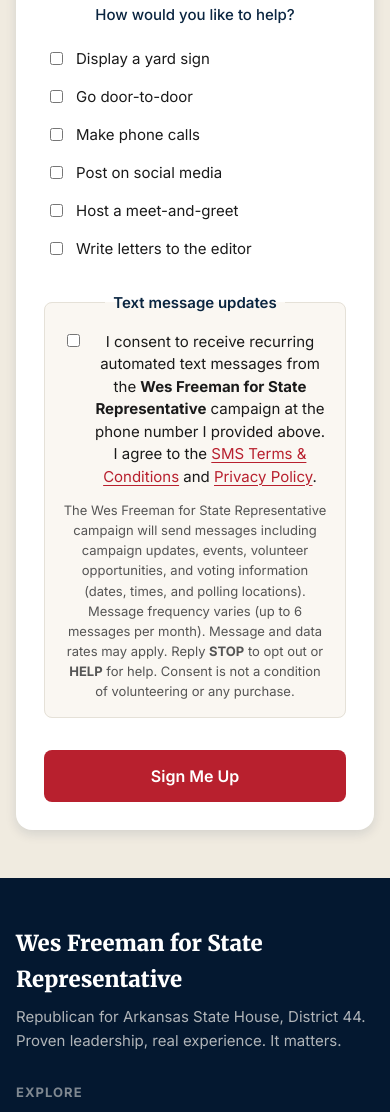
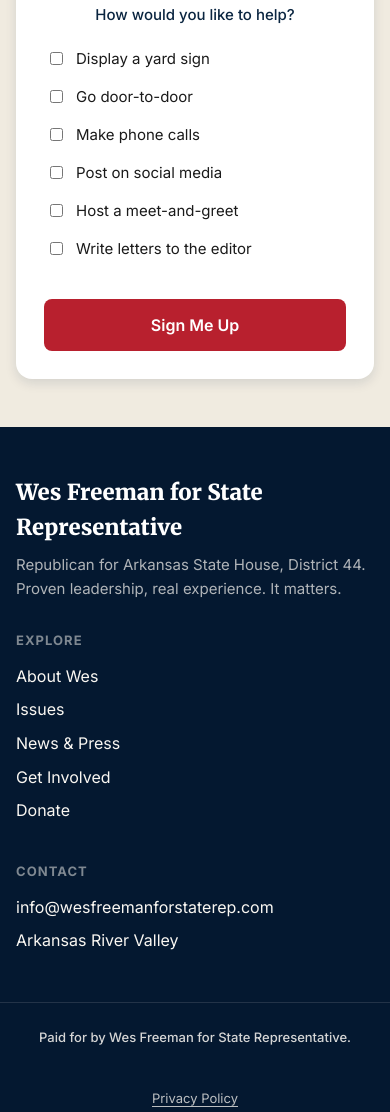
Before and after one commit to TandemYoung/WesSite, a plain HTML site: page index.html in a window 390 px wide. Shown: the part 8274-9386 px from the top of the page. Drawn offline with Linux system fonts and the light colour scheme.

Commit message:
Strip SMS opt-in until texting system is live
Removes the SMS consent checkbox + fine print from the volunteer form,
the phone-required JS, and the SMS CSS; phone reverts to optional.
Drops the "SMS Terms & Conditions" footer link and the terms.html
sitemap entry on all live pages.

privacy.html stays live (the form still collects name/email/phone) and
terms.html is kept untouched in the repo but unlinked — re-enabling
once i360/TCR registration clears is a clean revert.

Co-Authored-By: Claude Opus 4.7 (1M context) <noreply@anthropic.com>

```diff
--- a/css/styles.css
+++ b/css/styles.css
@@ -736,41 +736,6 @@ a:focus-visible {
   margin-top: 0.5rem;
 }
 
-/* SMS opt-in (TCPA / 10DLC carrier compliance) ------------------------ */
-.sms-optin {
-  border: 1px solid var(--color-rule);
-  border-radius: var(--radius-md);
-  padding: 1rem 1.125rem;
-  margin: 0 0 1.5rem;
-  background: var(--color-cream);
-}
-.sms-optin legend {
-  font-weight: 600;
-  color: var(--color-navy);
-  font-size: 0.9375rem;
-  padding: 0 0.5rem;
-}
-.sms-consent-check {
-  display: flex;
-  align-items: flex-start;
-  gap: 0.625rem;
-  font-weight: 400;
-  color: var(--color-ink);
-  cursor: pointer;
-  font-size: 0.9375rem;
-  line-height: 1.5;
-}
-.sms-consent-check input[type="checkbox"] {
-  margin-top: 0.2rem;
-  flex-shrink: 0;
-}
-.sms-fineprint {
-  font-size: 0.8125rem;
-  color: var(--color-ink-soft);
-  line-height: 1.55;
-  margin: 0.75rem 0 0;
-}
-
 /* News / Press list --------------------------------------------------- */
 .news-list {
   display: flex;
--- a/index.html
+++ b/index.html
@@ -279,17 +279,6 @@
             </div>
           </fieldset>
 
-          <fieldset class="sms-optin">
-            <legend>Text message updates</legend>
-            <label class="sms-consent-check">
-              <input type="checkbox" name="sms_consent" value="I consent to receive recurring automated text messages from the Wes Freeman for State Representative campaign at the number provided.">
-              <span>I consent to receive recurring automated text messages from the <strong>Wes Freeman for State Representative</strong> campaign at the phone number I provided above. I agree to the <a href="terms.html" target="_blank" rel="noopener">SMS Terms &amp; Conditions</a> and <a href="privacy.html" target="_blank" rel="noopener">Privacy Policy</a>.</span>
-            </label>
-            <p class="sms-fineprint">
-              The Wes Freeman for State Representative campaign will send messages including campaign updates, events, volunteer opportunities, and voting information (dates, times, and polling locations). Message frequency varies (up to 6 messages per month). Message and data rates may apply. Reply <strong>STOP</strong> to opt out or <strong>HELP</strong> for help. Consent is not a condition of volunteering or any purchase.
-            </p>
-          </fieldset>
-
           <button type="submit" class="btn btn-primary">Sign Me Up</button>
         </form>
       </div>
@@ -328,7 +317,7 @@
     <div class="container footer-bottom">
       <!-- LEGAL: "Paid for by" is required by AR Code § 7-6-228 on printed materials; included here as best practice. CONFIRM COMMITTEE NAME before going live. -->
       <p class="disclaimer">Paid for by Wes Freeman for State Representative.</p>
-      <p class="footer-legal-links"><a href="privacy.html">Privacy Policy</a> &middot; <a href="terms.html">SMS Terms &amp; Conditions</a></p>
+      <p class="footer-legal-links"><a href="privacy.html">Privacy Policy</a></p>
       <p class="mb-0">&copy; 2026 Wes Freeman for State Representative. All rights reserved.</p>
     </div>
   </footer>
--- a/js/main.js
+++ b/js/main.js
@@ -42,27 +42,6 @@
     }
   });
 
-  // SMS consent requires a phone number (TCPA: consent must be tied to a number)
-  var smsConsent = document.querySelector('input[name="sms_consent"]');
-  var phoneInput = document.getElementById('phone');
-  if (smsConsent && phoneInput) {
-    var phoneLabel = document.querySelector('label[for="phone"]');
-    var baseLabel = phoneLabel ? phoneLabel.textContent.trim() : 'Phone';
-    var syncPhoneRequired = function () {
-      if (smsConsent.checked) {
-        phoneInput.required = true;
-        phoneInput.setAttribute('aria-required', 'true');
-        if (phoneLabel) phoneLabel.textContent = baseLabel + ' *';
-      } else {
-        phoneInput.required = false;
-        phoneInput.removeAttribute('aria-required');
-        if (phoneLabel) phoneLabel.textContent = baseLabel;
-      }
-    };
-    smsConsent.addEventListener('change', syncPhoneRequired);
-    syncPhoneRequired();
-  }
-
   // Highlight current nav item based on page
   var path = window.location.pathname.replace(/\/index\.html$/, '/');
   document.querySelectorAll('.nav-links a').forEach(function (a) {
--- a/sitemap.xml
+++ b/sitemap.xml
@@ -25,9 +25,4 @@
     <lastmod>2026-05-15</lastmod>
     <priority>0.3</priority>
   </url>
-  <url>
-    <loc>https://wesfreemanforstaterep.com/terms.html</loc>
-    <lastmod>2026-05-15</lastmod>
-    <priority>0.3</priority>
-  </url>
 </urlset>
```
Also changed, not shown: about.html (+1 -1 lines), issues.html (+1 -1 lines), news.html (+1 -1 lines), privacy.html (+1 -1 lines).
